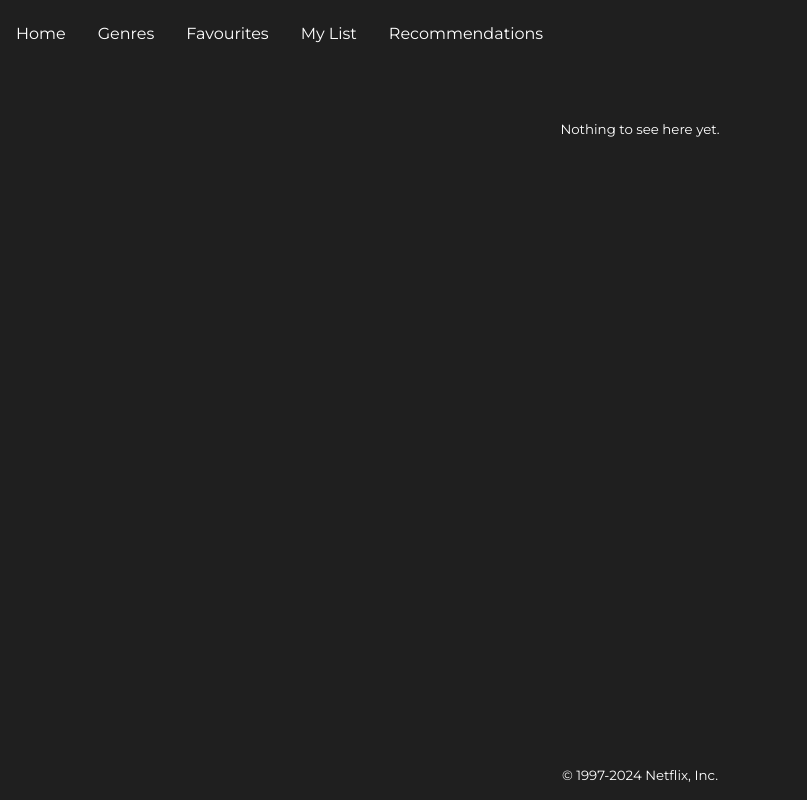
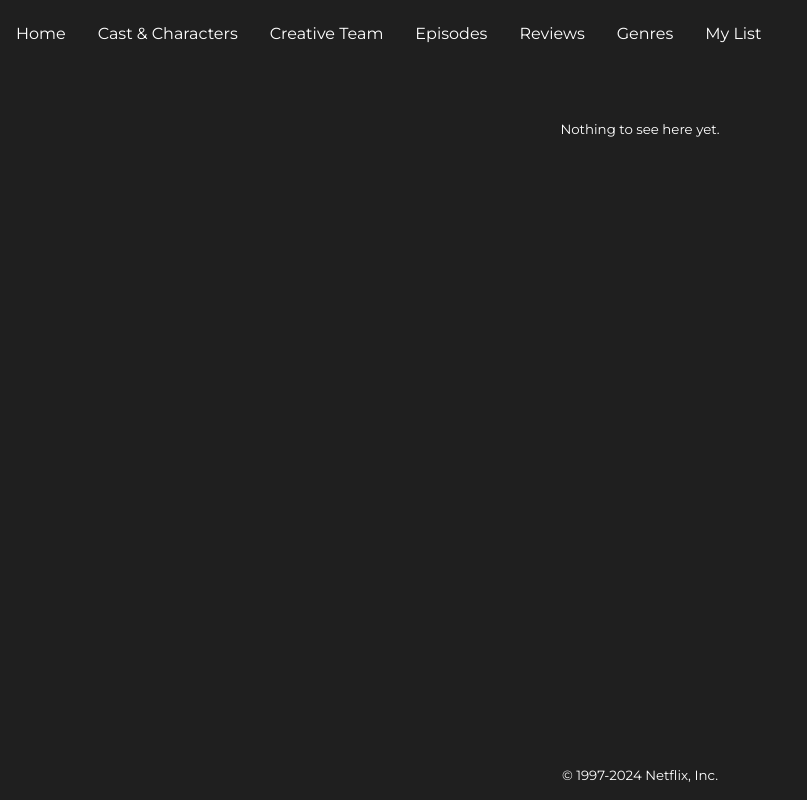
Before and after one commit to Bath-Spa-Students/web-dev-1-a1-set-exercises-rhiannebada, a plain HTML site: page Chapter-2-Links and navigation/Exercises/Multi-page website (Bonus - Optional)/homepage/pages/my_list.html in a window 1280 px wide. Shown: the whole page, without its empty margins (0-807 px from the left). Drawn offline with Linux system fonts and the light colour scheme.

Commit message:
Update my_list.html

```diff
--- a/Chapter-2-Links and navigation/Exercises/Multi-page website (Bonus - Optional)/homepage/pages/my_list.html
+++ b/Chapter-2-Links and navigation/Exercises/Multi-page website (Bonus - Optional)/homepage/pages/my_list.html
@@ -12,7 +12,11 @@
   <section>
     <nav>
       <ul>
-    <li><a href ='multipage.html'>Home</a></li>
+        <li><a href ="multipage.html">Home</a></li>
+        <li><a href='cast.html'>Cast & Characters</a></li>
+        <li><a href='team.html'>Creative Team</a></li>
+        <li><a href='episodes.html'>Episodes</a></li>
+        <li><a href='reviews.html'>Reviews</a></li>
         <li class="dropdown">
             <a href="#">Genres</a>
             <div class="dropdown-content">
@@ -28,9 +32,7 @@
               <a href='thriller.html'>Thriller</a>
           </div>
         </li>
-    <li><a href="#">Favourites</a></li>
-    <li><a href="#">My List</a></li>
-    <li><a href="#">Recommendations</a></li>
+        <li><a href='my_list.html'>My List</a></li>
       </ul>
     </nav>
     </section>
```
Lines whose indentation alone changed are shown as unchanged.
